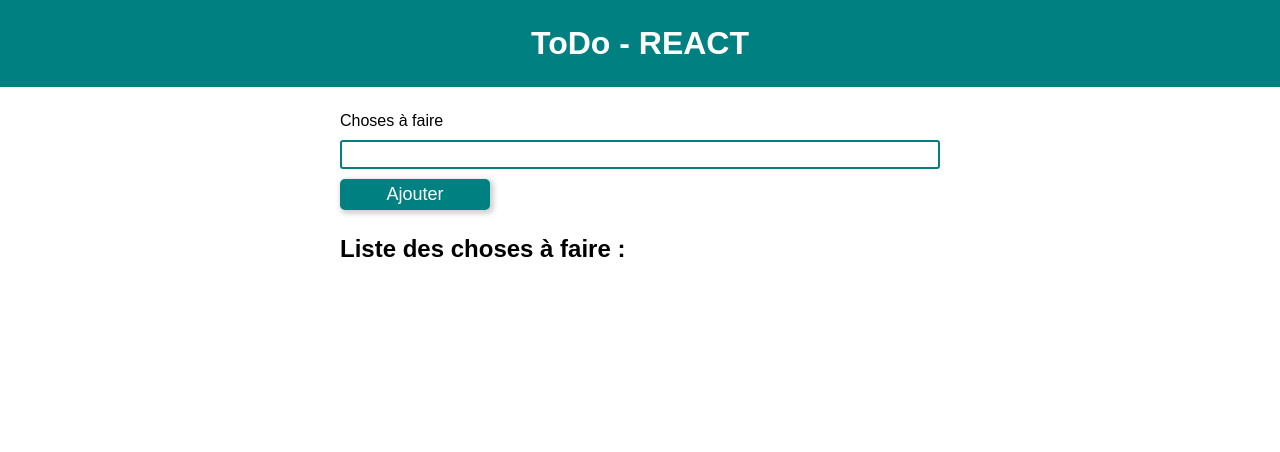
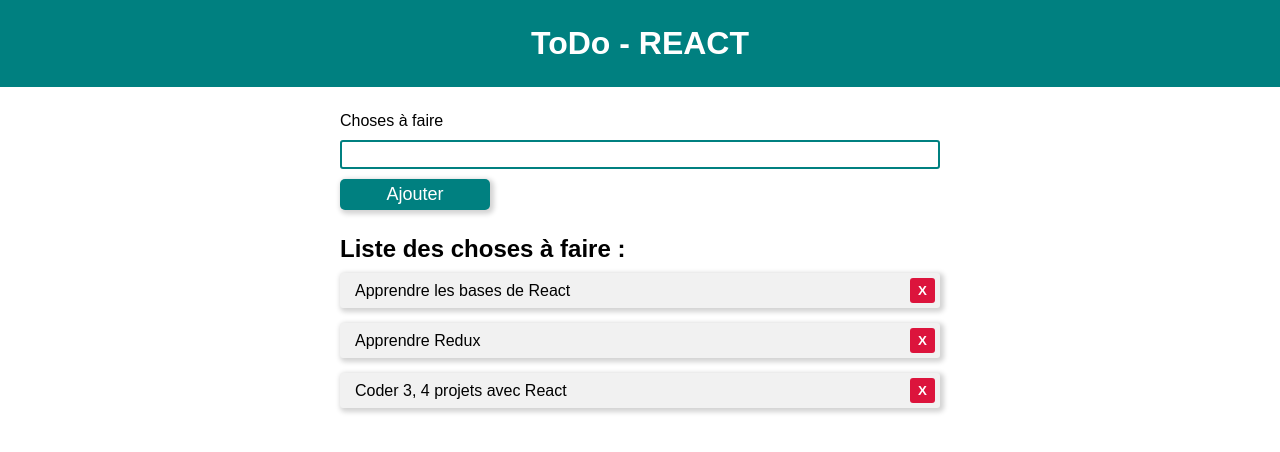
Before and after one commit to fabiandeneuville/reactToDo, a React (Create React App) app: page / in a window 1280 px wide. Shown: the top 452 px of the page. Built offline with nearby package versions, Linux system fonts and the light colour scheme.

Commit message:
Item deletion done

```diff
--- a/package.json
+++ b/package.json
@@ -8,7 +8,8 @@
     "@testing-library/user-event": "^13.5.0",
     "react": "^18.2.0",
     "react-dom": "^18.2.0",
-    "react-scripts": "5.0.1",
+    "react-scripts": "^5.0.1",
+    "uuid": "^8.3.2",
     "web-vitals": "^2.1.4"
   },
   "scripts": {
--- a/src/components/Form/Form.jsx
+++ b/src/components/Form/Form.jsx
@@ -1,9 +1,22 @@
 import './Form.css'
 import Item from '../Item/Item'
+import { v4 as uuidv4 } from 'uuid';
 
 import {useState} from 'react'
 
 function Form(){
+
+    const [dataArr, setDataArr] = useState([
+        {txt: 'Apprendre les bases de React', id: uuidv4()},
+        {txt: 'Apprendre Redux', id: uuidv4()},
+        {txt: 'Coder 3, 4 projets avec React', id: uuidv4()}
+    ])
+
+    const deleteElement = (id) => {
+        const filteredState = dataArr.filter((item) => item.id !== id)
+        setDataArr(filteredState)
+    }
+
 
     return (
         <div>
@@ -15,7 +28,16 @@
             <div className='list-container'>
                 <h2>Liste des choses à faire : </h2>
                 <ul className="list">
-
+                    {dataArr.map((item) => {
+                        return (
+                            <Item
+                            txt={item.txt}
+                            key={item.id}
+                            id={item.id}
+                            deleteFunc={deleteElement}
+                            />
+                        )
+                    })}
                 </ul>
             </div>
         </div>
--- a/src/components/Item/Item.jsx
+++ b/src/components/Item/Item.jsx
@@ -1,11 +1,11 @@
 import './Item.css'
 
-function Item(){
+function Item(props){
 
     return (
         <li>
-            <p>test</p>
-            <button>X</button>
+            <p>{props.txt}</p>
+            <button onClick={() => props.deleteFunc(props.id)}>X</button>
         </li>
     )
 
```
Also changed, not shown: 1 other file (tests, documents, lock files or other folders).
